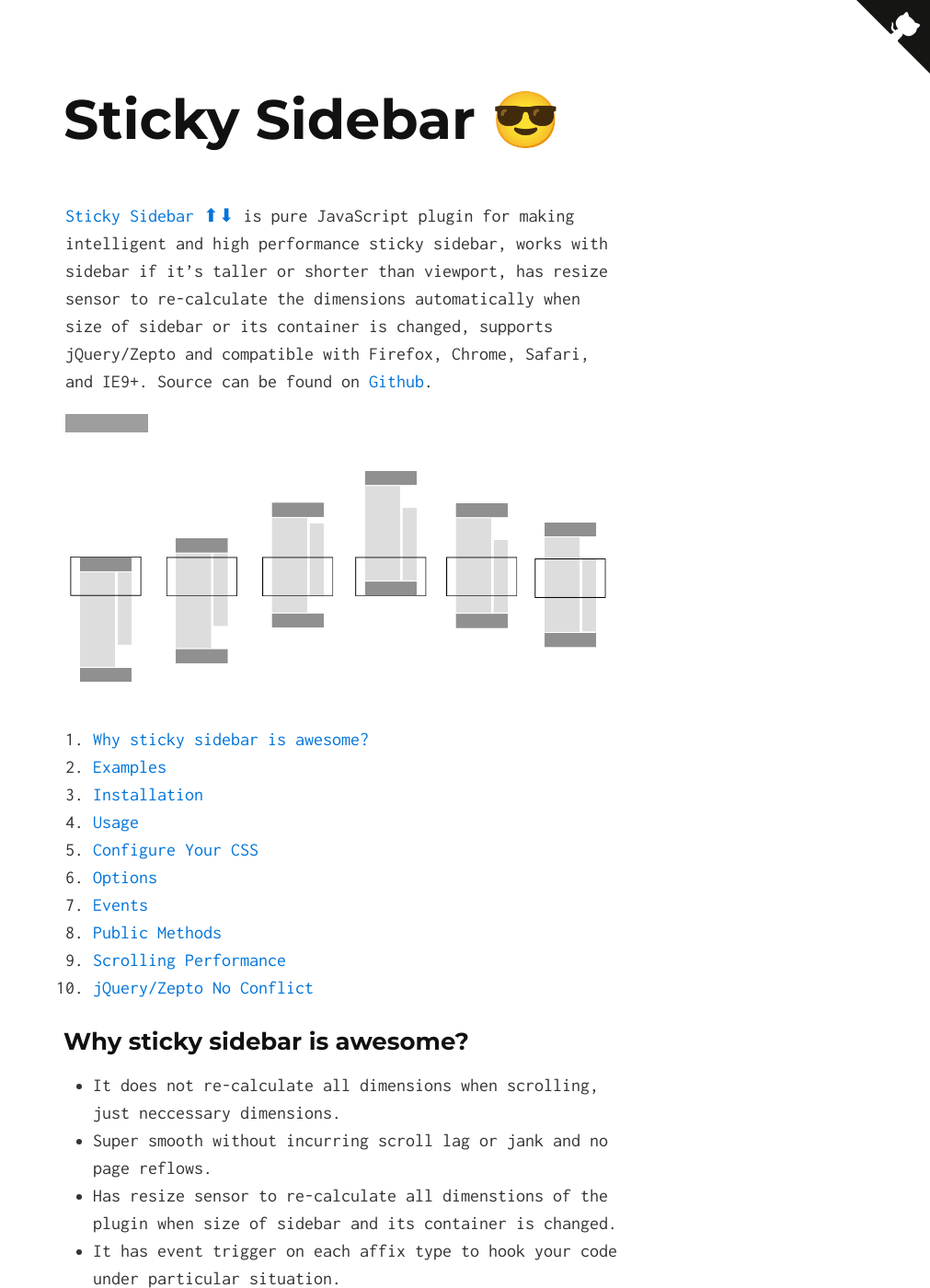
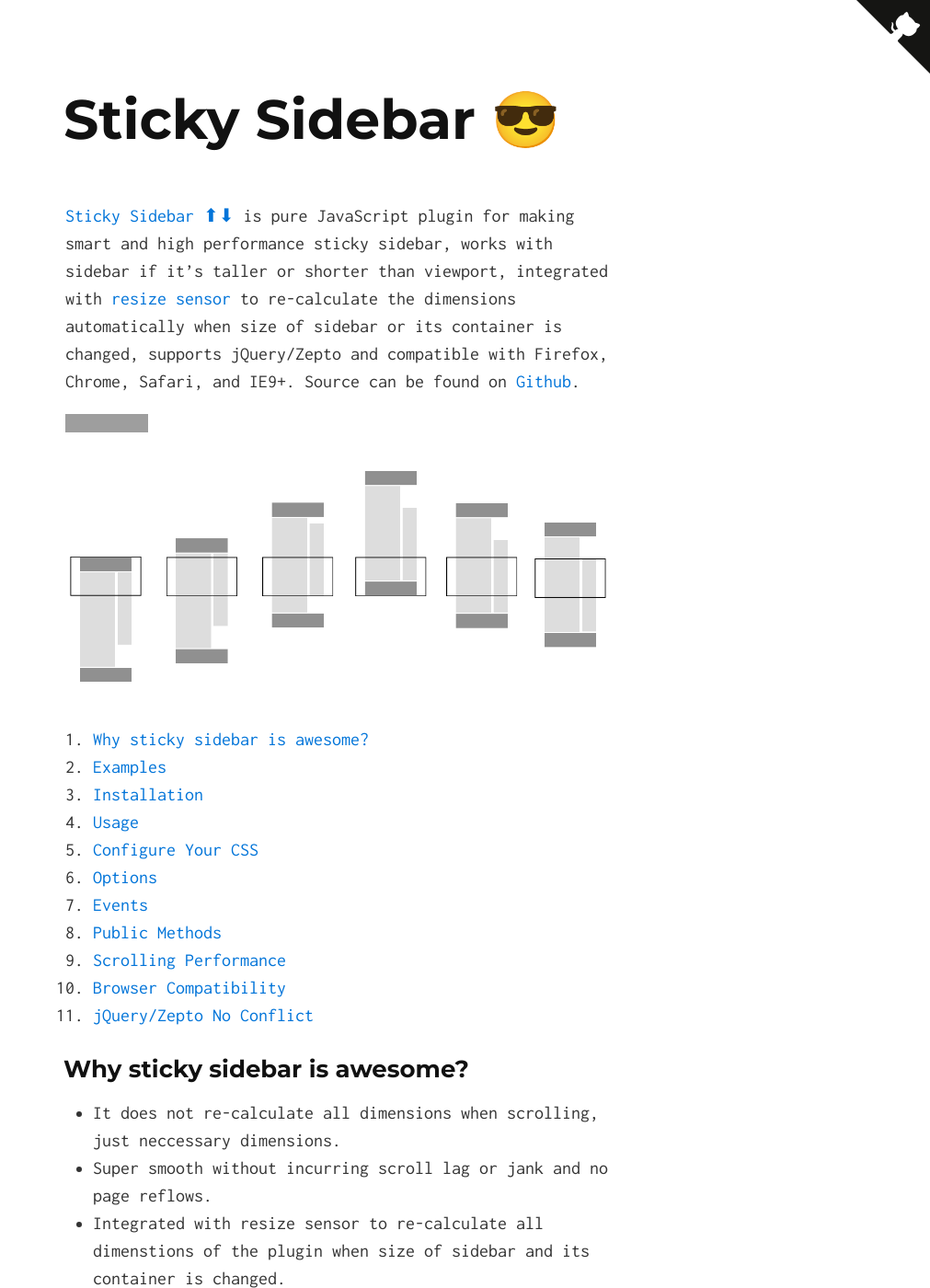
Before and after one commit to abouolia/sticky-sidebar, a Jekyll site: the page built from index.md, in a window 1280 px wide and 1400 px high. Shown: the whole window at 92% size, without its empty margins (269-1280 px from the left). Built offline with Jekyll 4.4.1, drawn with Linux system fonts in a browser that asks for light colours; some of the changed text lies outside the part shown; grey boxes are pictures that could not be loaded.

Commit message:
Update the documentation to version 2.3.0

```diff
--- a/index.md
+++ b/index.md
@@ -2,7 +2,7 @@
 layout: default
 ---
 
-[Sticky Sidebar ⬆⬇](http://github.com/abouolia/sticky-sidebar) is pure JavaScript plugin for making intelligent and high performance sticky sidebar, works with sidebar if it's taller or shorter than viewport, has resize sensor to re-calculate the dimensions automatically when size of sidebar or its container is changed, supports jQuery/Zepto and compatible with Firefox, Chrome, Safari, and IE9+. Source can be found on [Github](http://github.com/abouolia/sticky-sidebar).
+[Sticky Sidebar ⬆⬇](http://github.com/abouolia/sticky-sidebar) is pure JavaScript plugin for making smart and high performance sticky sidebar, works with sidebar if it's taller or shorter than viewport, integrated with [resize sensor](https://github.com/marcj/css-element-queries/blob/master/src/ResizeSensor.js) to re-calculate the dimensions automatically when size of sidebar or its container is changed, supports jQuery/Zepto and compatible with Firefox, Chrome, Safari, and IE9+. Source can be found on [Github](http://github.com/abouolia/sticky-sidebar).
 
 <iframe src="https://ghbtns.com/github-btn.html?user=abouolia&amp;repo=sticky-sidebar&amp;type=watch&amp;count=true&amp;size=large"
   allowtransparency="true" frameborder="0" scrolling="0" width="170" height="30"></iframe>
@@ -18,12 +18,13 @@ layout: default
 6. [Events](#events)
 7. [Public Methods](#public-methods)
 8. [Scrolling Performance](#scrolling-performance)
-9. [jQuery/Zepto No Conflict](#jqueryzepto-no-conflict)
+9. [Browser Compatibility](#browser-compatibility)
+10. [jQuery/Zepto No Conflict](#jqueryzepto-no-conflict)
 
 ### Why sticky sidebar is awesome?
 * It does not re-calculate all dimensions when scrolling, just neccessary dimensions.
 * Super smooth without incurring scroll lag or jank and no page reflows.
-* Has resize sensor to re-calculate all dimenstions of the plugin when size of sidebar and its container is changed.
+* Integrated with resize sensor to re-calculate all dimenstions of the plugin when size of sidebar and its container is changed.
 * It has event trigger on each affix type to hook your code under particular situation.
 * Handle the sidebar when is tall or too short compared to the rest of the container.
 * Zero dependencies and super simple to setup.
@@ -136,7 +137,7 @@ For the above example, you can use the following JavaScript:
 </script>
 {% endhighlight html %}
 
-#### Usage with jQuery/Zepto
+### Usage with jQuery/Zepto
 
 You can configure sticky sidebar as a jQuery plugin, just include ``jquery.sticky-sidebar.js`` instead ``sticky-sidebar.js`` file than configure it as any jQuery plugin.
 
@@ -148,6 +149,12 @@ $('#sidebar').stickySidebar({
 {% endhighlight html %}
 
 Make sure to include ``jquery.sticky-sidebar.js`` script file after ``jquery.js``.
+
+### Usage with [ResizeSensor.js](https://github.com/marcj/css-element-queries/blob/master/src/ResizeSensor.js)
+
+Sticky sidebar integrated with [ResizeSensor.js](https://github.com/marcj/css-element-queries/blob/master/src/ResizeSensor.js) to detect when sidebar or container is changed. To use resize sensor with this plugin just make sure to include [ResizeSensor.js](https://github.com/marcj/css-element-queries/blob/master/src/ResizeSensor.js) before `sticky-sidebar.js` code whether through module loader, bundle or event inclusion as a `<script>` and enable `resizeSensor` option (enabled by default) and it will works.
+
+You can choose not to include `ResizeSensor.js` and sticky sidebar will continue work without any problem but without automatically detect resize changes.
 
 --------------------------
 
@@ -223,10 +230,12 @@ var sidebar = new StickySidebar('.sidebar', {innerWrapperSelector: '.sidebar__in
 
 #### resizeSensor
 
-Sticky sidebar has resize sensor feature when size of sidebar or its container element is changed the plugin will re-calculate all dimensions. This option allow you to enable or disable resize sensor feature. ``Default: true``.
+Sticky sidebar integrated with [ResizeSensor.js](https://github.com/marcj/css-element-queries/blob/master/src/ResizeSensor.js) when size of sidebar or its container element is changed the plugin will re-calculate all dimensions. This option allow you to enable or disable resize sensor feature. ``Default: true``.
+
+Note: This option won't work even include `ResizeSensor.js` to your page, more details in [Usage with ResizeSensor.js](#usage-with-resizesensorjs) section.
 
 {% highlight javascript %}
-var sidebar = new StickySidebar('.sidebar', {resizeSensor: false});
+var sidebar = new StickySidebar('.sidebar', {resizeSensor: true});
 {% endhighlight javasccript %}
 
 #### stickyClass
@@ -318,6 +327,14 @@ The biggest cause of scrolling jank is ``onScroll`` has a lot of work. But in th
 
 -----------------------------------
 
+## Browser Compatibility
+
+Sticky sidebar works in all modern browsers including Internet Explorer 9 and above, but if you want it to work with IE9, should include [`requestAnimationFrame`](https://gist.github.com/paulirish/1579671) polyfill before sticky sidebar code.
+
+If you have any issue with browser compatibility don't hesitate to [Submit an issue](https://github.com/abouolia/sticky-sidebar/issues/new).
+
+-----------------------------------
+
 ## jQuery/Zepto No Conflict
 
 Sometimes sticky sidebar plugin conflict with other plugins. In this case, namespace collisions can occasionally occur. if this happens, you may call ``.noConflict`` on the plugin to revert the value of ``$.fn.stickySidebar``.
```
